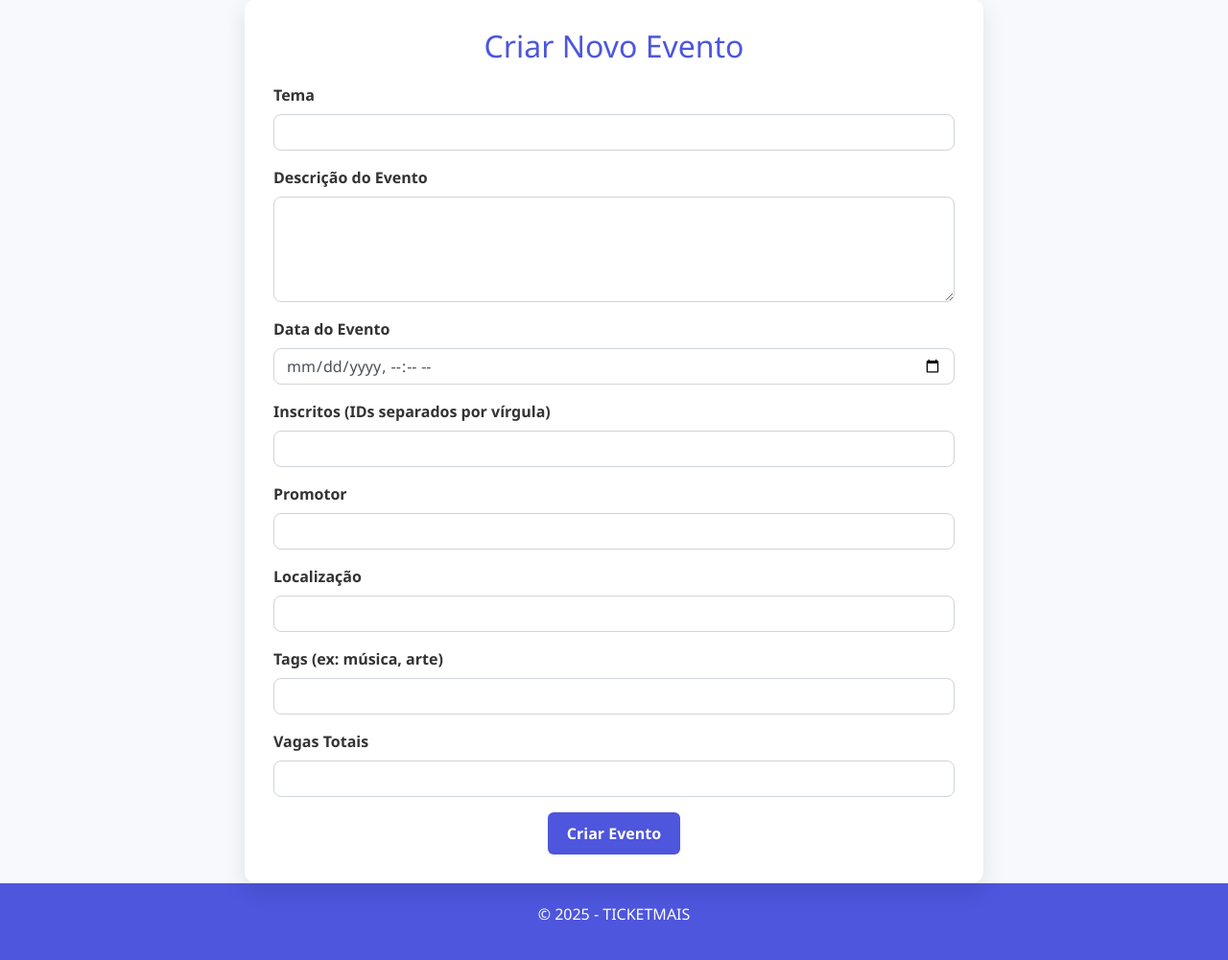
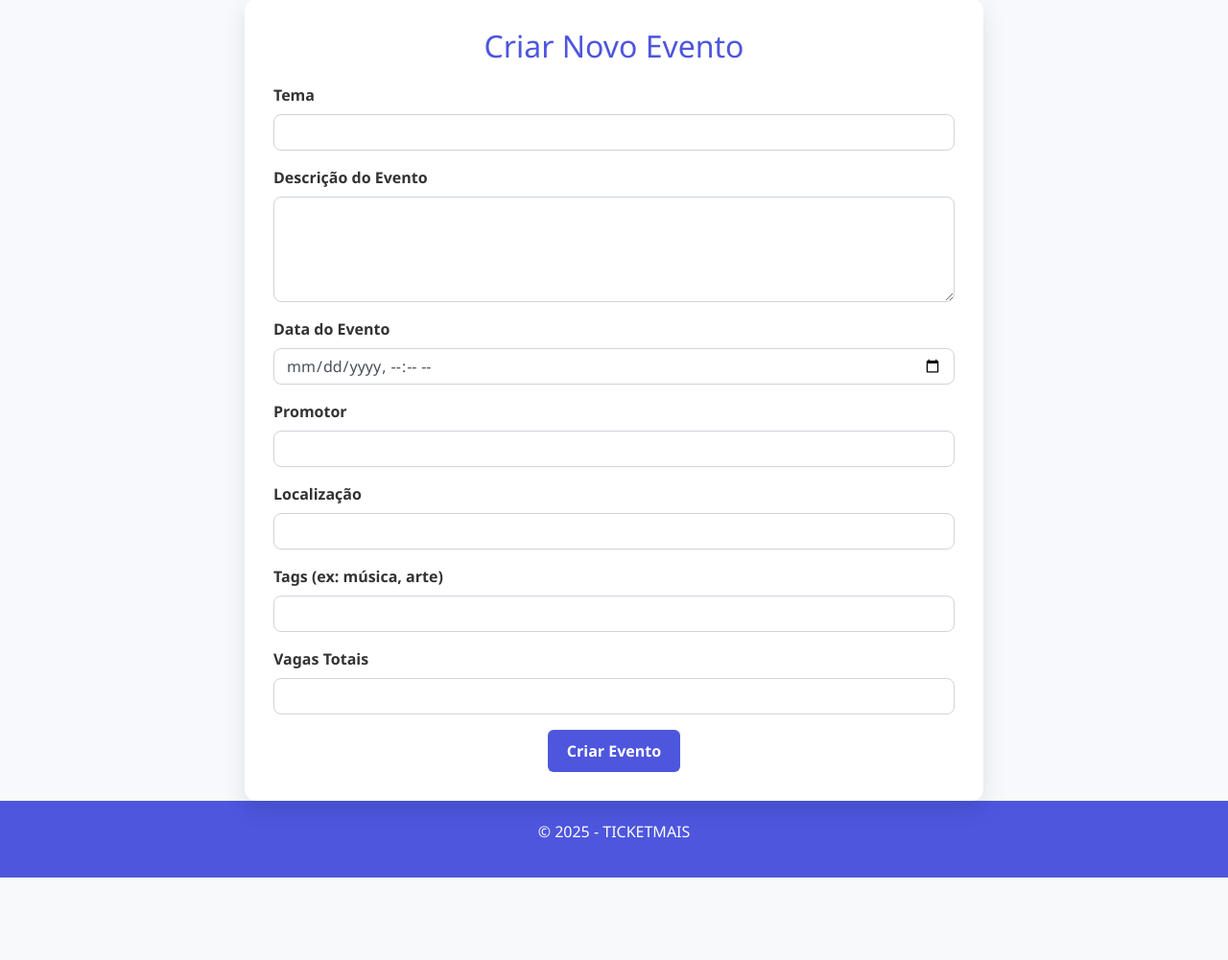
Before and after one commit to melissabvieira/Eventos, a PHP site: page /criareventos.php in a window 1280 px wide. Shown: the part 119-1120 px from the top of the page at 96% size. After the commit the page ends 1034 px from the top, so only its background shows below. Run offline with PHP 8.4, Linux system fonts and the light colour scheme.

Commit message:
Update criareventos.php

```diff
--- a/Eventos-main/Eventos-main/criareventos.php
+++ b/Eventos-main/Eventos-main/criareventos.php
@@ -115,10 +115,6 @@ if (isset($_GET['ok'])) {
         <input type="datetime-local" class="form-control" name="data_evento" id="data_evento" required>
       </div>
       <div class="form-group">
-        <label for="inscritos">Inscritos (IDs separados por vírgula)</label>
-        <input type="text" class="form-control" name="inscritos" id="inscritos">
-      </div>
-      <div class="form-group">
         <label for="promotor">Promotor</label>
         <input type="text" class="form-control" name="promotor" id="promotor" required>
       </div>
```
